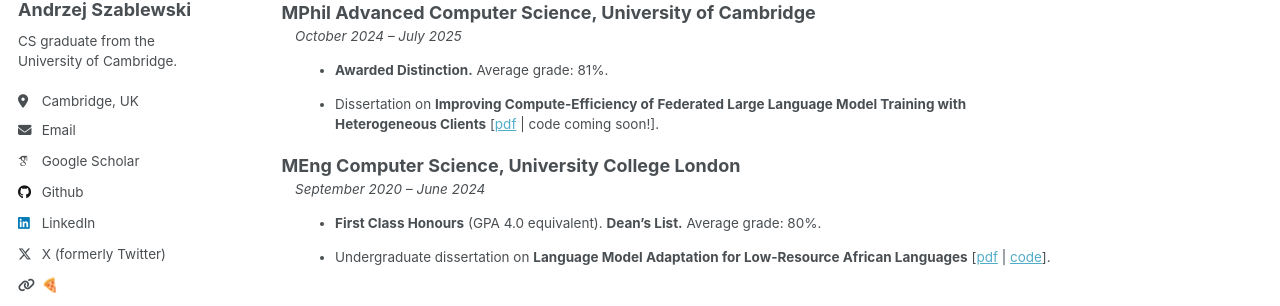
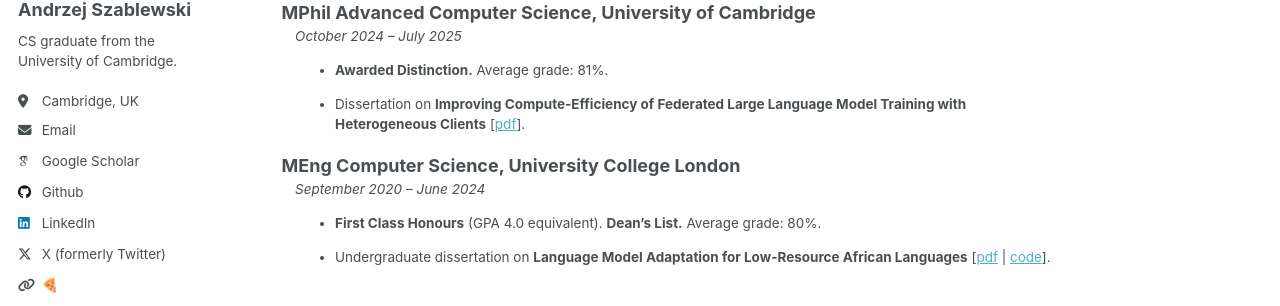
Before and after one commit to andrzejszablewski/andrzejszablewski.github.io, a Jekyll site: the page built from _pages/resume.md, in a window 1280 px wide and 900 px high. Shown: the part 251-557 px from the top of the window. Built offline with Jekyll 4.4.1, drawn with Linux system fonts in a browser that asks for light colours; some web fonts are replaced.

Commit message:
Updated updates.
Signed-off-by: TheRootOf3 <aceszablewski@gmail.com>

```diff
--- a/_pages/resume.md
+++ b/_pages/resume.md
@@ -14,7 +14,7 @@ redirect_from:
 MPhil Advanced Computer Science, University of Cambridge
 : _October 2024 -- July 2025_
 : - **Awarded Distinction.** Average grade: 81%.
-: - Dissertation on **Improving Compute-Efficiency of Federated Large Language Model Training with Heterogeneous Clients** \[[pdf](/files/mphil_dissertation.pdf) \| code coming soon!\].
+: - Dissertation on **Improving Compute-Efficiency of Federated Large Language Model Training with Heterogeneous Clients** \[[pdf](/files/mphil_dissertation.pdf)\].
 
 MEng Computer Science, University College London
 : _September 2020 -- June 2024_
```
Also changed, not shown: _pages/about.md (+2 -0 lines).
